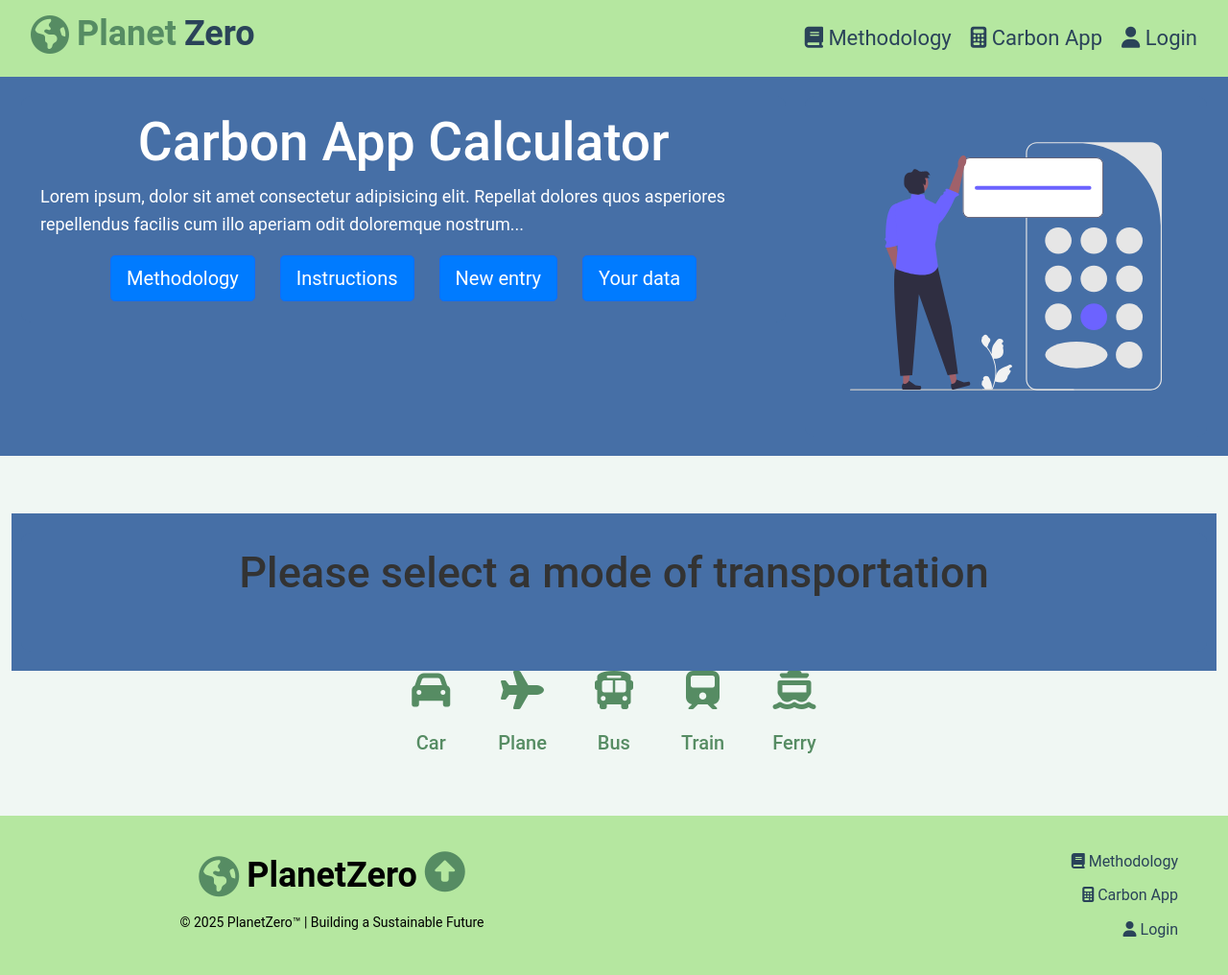
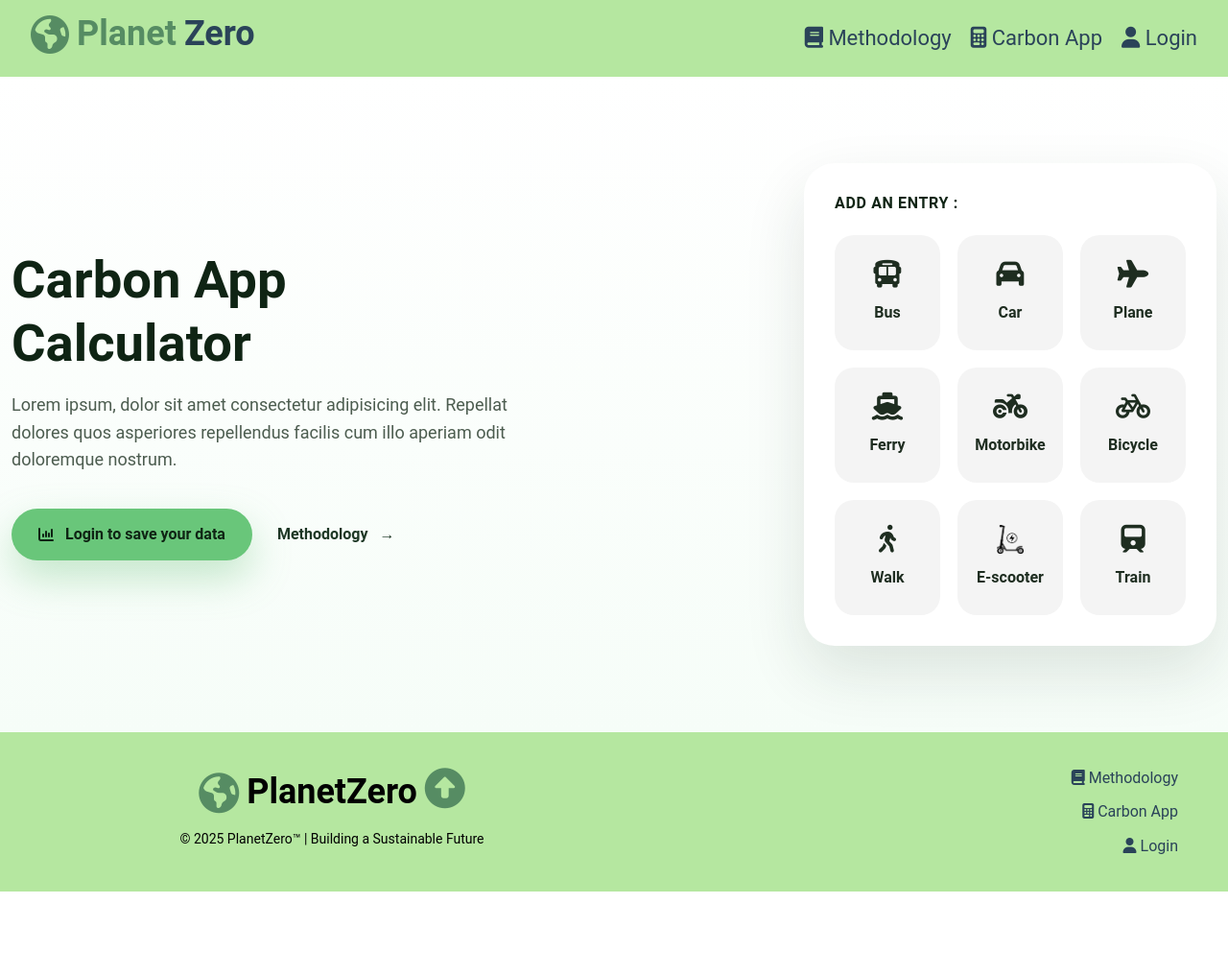
Before and after one commit to JosefLeininger03/carbon_app_2025, a Flask app: page /carbon_app in a window 1280 px wide. Shown: the whole page at 96% size. After the commit the page ends 929 px from the top, so only its background shows below. Run offline with Flask 2, Linux system fonts and the light colour scheme; some libraries are stand-ins or nearby versions.

Commit message:
22-10 changes, carbon app design

```diff
--- a/capp/carbon_app/routes.py
+++ b/capp/carbon_app/routes.py
@@ -10,6 +10,42 @@ def carbon_app_home():
 def new_entry():
     return render_template('carbon_app/new_entry.html', title='new_entry')
 
+@carbon_app.route('/carbon_app/new_entry/car')
+def new_entry_car():
+    return render_template('carbon_app/new_entry_car.html', title='new_entry_car')
+
+@carbon_app.route('/carbon_app/new_entry/plane')
+def new_entry_plane():
+    return render_template('carbon_app/new_entry_plane.html', title='new_entry_plane')
+
+@carbon_app.route('/carbon_app/new_entry/bus')
+def new_entry_bus():
+    return render_template('carbon_app/new_entry_bus.html', title='new_entry_bus')
+
+@carbon_app.route('/carbon_app/new_entry/train')
+def new_entry_train():
+    return render_template('carbon_app/new_entry_train.html', title='new_entry_train')
+
+@carbon_app.route('/carbon_app/new_entry/ferry')
+def new_entry_ferry():
+    return render_template('carbon_app/new_entry_ferry.html', title='new_entry_ferry')
+
+@carbon_app.route('/carbon_app/new_entry/motorbike')
+def new_entry_motorbike():
+    return render_template('carbon_app/new_entry_motorbike.html', title='new_entry_motorbike')
+
+@carbon_app.route('/carbon_app/new_entry/bicycle')
+def new_entry_bicycle():
+    return render_template('carbon_app/new_entry_bicycle.html', title='new_entry_bicycle')
+
+@carbon_app.route('/carbon_app/new_entry/walk')
+def new_entry_walk():
+    return render_template('carbon_app/new_entry_walk.html', title='new_entry_walk')
+
+@carbon_app.route('/carbon_app/new_entry/electric-scooter')
+def new_entry_electric_scooter():
+    return render_template('carbon_app/new_entry_electricscooter.html', title='new_entry_electricscooter')
+
 @carbon_app.route('/carbon_app/your_data')
 def your_data():
     return render_template('carbon_app/your_data.html', title='your_data')
--- a/capp/static/carbon_app.css
+++ b/capp/static/carbon_app.css
@@ -1,109 +1,211 @@
-/* Colors
-Carbon App, section 1 (header, background): #2a4359
-Carbon App, section 1 (header, boxes): #6da6a6
-Carbon App, section 2 (header, background): #466fa6
-Carbon App, section 2 (header, boxes): #8badd9
-*/
+/* Carbon App landing */
+.carbon-app-hero {
+  position: relative;
+  padding: 90px 0;
+  background: linear-gradient(180deg, #ffffff 0%, #f6fdf8 100%);
+  overflow: hidden;
+}
 
-/* Utilities  */
-p {
-  margin: 10px 0;
-  font-size: 18px;
-  text-align: left;
+.carbon-app-hero__inner {
+  position: relative;
+  z-index: 1;
+  display: flex;
+  align-items: center;
+  justify-content: space-between;
+  gap: 64px;
+  flex-wrap: wrap;
 }
-h4 {
-  font-size: 18px;
-  text-align: left;
-  font-weight: bold;
+
+.carbon-app-hero__copy {
+  max-width: 520px;
 }
-/* Section header */
-.section_header_carbon_app {
-  background-color:#466fa6;
+
+.carbon-app-hero__dot {
+  display: inline-block;
+  width: 14px;
+  height: 14px;
+  background: #69c67a;
+  border-radius: 50%;
+  margin-bottom: 30px;
 }
-.header_carbon_app {
+
+.carbon-app-hero__title {
+  font-size: clamp(2.5rem, 3vw + 1rem, 3.75rem);
+  font-weight: 700;
+  color: #0f2414;
+  margin-bottom: 18px;
+}
+
+.carbon-app-hero__subtitle {
+  font-size: 1.125rem;
+  line-height: 1.6;
+  color: #4c5c4f;
+  margin-bottom: 36px;
+}
+
+.carbon-app-hero__actions {
   display: flex;
-  align-items: start;
-  background: #466fa6;
+  align-items: center;
+  gap: 26px;
+  flex-wrap: wrap;
 }
-.header_carbon_app .box {
-  flex: 1;
-  background: #466fa6;
-  color: #fff;
-  border-radius: 10px;
-  margin: 20px 10px;
-  padding: 15px 20px;
-  text-align:center;
+
+.carbon-app-hero__cta {
+  display: inline-flex;
+  align-items: center;
+  gap: 12px;
+  font-weight: 600;
+  text-decoration: none;
+  transition: transform 0.2s ease, box-shadow 0.2s ease, background 0.2s ease,
+    color 0.2s ease;
+}
+
+.carbon-app-hero__cta--primary {
+  background: #69c67a;
+  color: #0f2414;
+  padding: 14px 28px;
+  border-radius: 999px;
+  box-shadow: 0 18px 40px rgba(97, 189, 115, 0.35);
+}
+
+.carbon-app-hero__cta--primary:hover {
+  transform: translateY(-3px);
+  box-shadow: 0 22px 46px rgba(97, 189, 115, 0.45);
+  background: #5ab86b;
+}
+
+.carbon-app-hero__cta--link {
+  color: #1d3725;
+}
+
+.carbon-app-hero__cta--link:hover {
+  color: #0f2414;
+  transform: translateX(4px);
+}
+
+.carbon-app-panel {
+  background: #ffffff;
+  border-radius: 32px;
+  padding: 32px;
+  box-shadow: 0 28px 64px rgba(27, 49, 31, 0.12);
+  width: 100%;
+  max-width: 430px;
+}
+
+.carbon-app-panel__title {
+  font-size: 1rem;
+  letter-spacing: 0.04em;
+  font-weight: 700;
+  text-transform: uppercase;
+  color: #0f2414;
+  margin-bottom: 24px;
+}
+
+.carbon-app-panel__grid {
+  display: grid;
+  grid-template-columns: repeat(3, minmax(0, 1fr));
+  gap: 18px;
+}
+
+.carbon-app-panel__tile {
+  display: flex;
+  flex-direction: column;
   align-items: center;
   justify-content: center;
-}
-.header_carbon_app .box:nth-of-type(1) {
-  flex-grow:2;
-}
-.header_carbon_app .box:nth-of-type(2) {
-  flex-grow:1;
-}
-.container_buttons_links_header_carbon_app {
-  display: flex;
-  justify-content: center;
-  align-items: center;
-  flex-wrap:wrap;
-}
-.container_buttons_links_header_carbon_app a:hover {
-  color: #466fa6;
-}
-.container_buttons_links_header_carbon_app btn {
-  width: 100px;
-  height: 100px;
-  background: #466fa6;
-  color: #fff;
-  display: flex;
-  justify-content:center;
-  align-items:center;
+  gap: 12px;
+  min-height: 120px;
+  background: #f4f4f4;
+  border-radius: 20px;
+  color: #1e2d20;
+  text-decoration: none;
+  font-weight: 600;
+  transition: transform 0.2s ease, box-shadow 0.2s ease, background 0.2s ease,
+    color 0.2s ease;
 }
 
-@media (max-width:768px) {
-  .header_carbon_app {
-    flex-direction: column;
+.carbon-app-panel__tile i {
+  font-size: 1.8rem;
 }
+
+.carbon-app-panel__icon_scooter {
+  width: 30px;
+  height: 30px;
+  object-fit: contain;
 }
-.section_transportation {
-    background-color: #f0f7f3;
-    padding: 60px 0;
+
+.carbon-app-panel__tile:hover {
+  background: #e7f7eb;
+  color: #13572b;
+  transform: translateY(-4px);
+  box-shadow: 0 18px 40px rgba(30, 77, 45, 0.18);
+}
+
+.carbon-app-panel-section {
+  padding: 120px 0;
+  background: linear-gradient(180deg, #ffffff 0%, #f6fdf8 100%);
+}
+
+.carbon-app-panel--standalone {
+  margin: 0 auto;
+  max-width: 620px;
   text-align: center;
 }
 
-.section_transportation h1 {
-    font-size: 45px;
-    color: #333;
-    margin-bottom: 40px;
+.carbon-app-panel__heading {
+  font-size: clamp(2rem, 2.5vw + 1rem, 2.6rem);
+  font-weight: 700;
+  color: #0f2414;
+  margin-bottom: 12px;
 }
 
-.transport-icons {
-    display: flex;
-    justify-content: center;
-    align-items: center;
-    flex-wrap: wrap;
-    gap: 50px;
+.carbon-app-panel__description {
+  font-size: 1.05rem;
+  color: #516050;
+  margin-bottom: 36px;
 }
 
-.transport-icons .icon {
-    display: flex;
-    flex-direction: column;
-    align-items: center;
-    gap: 15px;
-    font-size: 20px;
+@media (max-width: 992px) {
+  .carbon-app-hero__inner {
+    justify-content: center;
   }
 
-.transport-icons .icon i {
-    color: #568c63;
-    transition: transform 0.2s;
+  .carbon-app-panel {
+    max-width: 500px;
+  }
 }
 
-.transport-icons .icon i:hover {
-    transform: scale(1.2);
+@media (max-width: 768px) {
+  .carbon-app-hero {
+    padding: 70px 0;
   }
 
-.transport-icons .text-logo {
-    font-weight: 500;
-    color: #568c63;
+  .carbon-app-hero__inner {
+    flex-direction: column;
+    align-items: flex-start;
   }
+
+  .carbon-app-panel {
+    max-width: 100%;
+  }
+}
+
+@media (max-width: 576px) {
+  .carbon-app-hero__actions {
+    flex-direction: column;
+    align-items: stretch;
+  }
+
+  .carbon-app-hero__cta {
+    justify-content: center;
+  }
+
+  .carbon-app-panel__grid {
+    grid-template-columns: repeat(2, minmax(0, 1fr));
+  }
+}
+
+@media (max-width: 420px) {
+  .carbon-app-panel__grid {
+    grid-template-columns: repeat(1, minmax(0, 1fr));
+  }
+}
--- a/capp/templates/carbon_app/carbon_app.html
+++ b/capp/templates/carbon_app/carbon_app.html
@@ -1,83 +1,75 @@
 {% extends "layout.html" %}
 {% block content %}
 
-<!-- SECTION 1: Main header -->
-<section class="section_header_carbon_app">
-    <div class="container">
-        <div class="header_carbon_app">
+<section class="carbon-app-hero">
+  <div class="container carbon-app-hero__inner">
+    <div class="carbon-app-hero__copy">
+      <h1 class="carbon-app-hero__title">Carbon App Calculator</h1>
+      <p class="carbon-app-hero__subtitle">
+        Lorem ipsum, dolor sit amet consectetur adipisicing elit. Repellat dolores quos
+        asperiores repellendus facilis cum illo aperiam odit doloremque nostrum.
+      </p>
+      <div class="carbon-app-hero__actions">
+        {% if current_user.is_authenticated %}
+        <a class="carbon-app-hero__cta carbon-app-hero__cta--primary" href="{{ url_for('carbon_app.your_data') }}">
+          <i class="fa-solid fa-chart-column"></i>
+          See your data
+        </a>
+        {% else %}
+        <a class="carbon-app-hero__cta carbon-app-hero__cta--primary" href="{{ url_for('users.login') }}">
+          <i class="fa-solid fa-chart-column"></i>
+          Login to save your data
+        </a>
+        {% endif %}
+        <a class="carbon-app-hero__cta carbon-app-hero__cta--link" href="{{ url_for('methodology.methodology_home') }}">
+          Methodology
+          <span aria-hidden="true">&rarr;</span>
+        </a>
+      </div>
+    </div>
 
-            <div class="box">
-                <h1 style="font-size:55px;">
-                    <span class="text-logo">Carbon App Calculator</span>
-                </h1>
-                <p style="text-align:left;">
-                    Lorem ipsum, dolor sit amet consectetur adipisicing elit. Repellat dolores quos asperiores repellendus facilis cum illo aperiam odit doloremque nostrum...
-                </p>
-
-                <!-- Buttons -->
-                <div class="container_buttons_links_header_carbon_app">
-                    <div class="btn">
-                        <a href="{{url_for('methodology.methodology_home')}}" class="btn btn-primary btn-lg mr-2" style="background-color:#007bff;">Methodology</a>
-                    </div>
-                    <div class="btn">
-                        <a href="#" class="btn btn-primary btn-lg mr-2" style="background-color:#007bff;" data-toggle="modal" data-target="#carbon_app_instructions">Instructions</a>
-                    </div>
-                    <div class="btn">
-                        <a href="{{url_for('carbon_app.new_entry')}}" class="btn btn-primary btn-lg mr-2" style="background-color:#007bff;">New entry</a>
-                    </div>
-                    <div class="btn">
-                        <a href="{{url_for('carbon_app.your_data')}}" class="btn btn-primary btn-lg mr-2" style="background-color:#007bff;">Your data</a>
-                    </div>
-                </div>
-            </div>
-
-            <div class="box">
-                <img
-                    src="{{url_for('static', filename='icons/calculator.svg')}}"
-                    width="325"
-                    height="325"
-                    alt=""/>
-            </div>
-        </div>
+    <div class="carbon-app-panel">
+      <h3 class="carbon-app-panel__title">Add an entry :</h3>
+      <div class="carbon-app-panel__grid">
+        <a class="carbon-app-panel__tile" href="{{ url_for('carbon_app.new_entry_bus') }}">
+          <i class="fa-solid fa-bus"></i>
+          <span>Bus</span>
+        </a>
+        <a class="carbon-app-panel__tile" href="{{ url_for('carbon_app.new_entry_car') }}">
+          <i class="fa-solid fa-car"></i>
+          <span>Car</span>
+        </a>
+        <a class="carbon-app-panel__tile" href="{{ url_for('carbon_app.new_entry_plane') }}">
+          <i class="fa-solid fa-plane"></i>
+          <span>Plane</span>
+        </a>
+        <a class="carbon-app-panel__tile" href="{{ url_for('carbon_app.new_entry_ferry') }}">
+          <i class="fa-solid fa-ship"></i>
+          <span>Ferry</span>
+        </a>
+        <a class="carbon-app-panel__tile" href="{{ url_for('carbon_app.new_entry_motorbike') }}">
+          <i class="fa-solid fa-motorcycle"></i>
+          <span>Motorbike</span>
+        </a>
+        <a class="carbon-app-panel__tile" href="{{ url_for('carbon_app.new_entry_bicycle') }}">
+          <i class="fa-solid fa-bicycle"></i>
+          <span>Bicycle</span>
+        </a>
+        <a class="carbon-app-panel__tile" href="{{ url_for('carbon_app.new_entry_walk') }}">
+          <i class="fa-solid fa-person-walking"></i>
+          <span>Walk</span>
+        </a>
+        <a class="carbon-app-panel__tile" href="{{ url_for('carbon_app.new_entry_electric_scooter') }}">
+          <img src="{{ url_for('static', filename='icons/electric_scooter2.jpg') }}" alt="" aria-hidden="true" class="carbon-app-panel__icon_scooter">
+          <span>E-scooter</span>
+        </a>
+        <a class="carbon-app-panel__tile" href="{{ url_for('carbon_app.new_entry_train') }}">
+          <i class="fa-solid fa-train"></i>
+          <span>Train</span>
+        </a>
+      </div>
     </div>
-</section>
-
-
-<!-- SECTION 2: Transportation selection -->
-<section class="section_transportation">
-    <div class="container">
-        <div class="header_carbon_app">
-            <div class="box">
-                <h1 style="font-size:45px;">
-                    <span class="text-logo">Please select a mode of transportation</span>
-                </h1>
-            </div>
-        </div>
-
-        <!-- ICONS -->
-        <div class="transport-icons">
-            <div class="icon">
-                <a href="{{url_for('carbon_app.new_entry')}}"><i class="fa-solid fa-car fa-2x"></i></a>
-                <span class="text-logo">Car</span>
-            </div>
-            <div class="icon">
-                <a href="{{url_for('carbon_app.new_entry')}}"><i class="fa-solid fa-plane fa-2x"></i></a>
-                <span class="text-logo">Plane</span>
-            </div>
-            <div class="icon">
-                <a href="{{url_for('carbon_app.new_entry')}}"><i class="fa-solid fa-bus fa-2x"></i></a>
-                <span class="text-logo">Bus</span>
-            </div>
-            <div class="icon">
-                <a href="{{url_for('carbon_app.new_entry')}}"><i class="fa-solid fa-train fa-2x"></i></a>
-                <span class="text-logo">Train</span>
-            </div>
-            <div class="icon">
-                <a href="{{url_for('carbon_app.new_entry')}}"><i class="fa-solid fa-ferry fa-2x"></i></a>
-                <span class="text-logo">Ferry</span>
-            </div>
-        </div>
-    </div>
+  </div>
 </section>
 
 {% endblock content %}
--- a/capp/templates/home.html
+++ b/capp/templates/home.html
@@ -26,7 +26,11 @@
 
       <div class="container_buttons_links_header_home">
         <div class="btn">
-          <a href="{{url_for('users.login')}}" class="btn btn-primary btn-lg mr-2" style="background-color:#02460c; border-color: #02460c;">Let's get started</a>
+          {% if current_user.is_authenticated %}
+          <a href="{{ url_for('carbon_app.carbon_app_home') }}" class="btn btn-primary btn-lg mr-2" style="background-color:#02460c; border-color: #02460c;">Let's get started</a>
+          {% else %}
+          <a href="{{ url_for('users.login') }}" class="btn btn-primary btn-lg mr-2" style="background-color:#02460c; border-color: #02460c;">Let's get started</a>
+          {% endif %}
         </div>
       </div>
     </div>
--- a/capp/templates/layout.html
+++ b/capp/templates/layout.html
@@ -97,11 +97,19 @@
                   <i class="fa-solid fa-calculator"></i> Carbon App
                 </a>
               </li>
+              {% if current_user.is_authenticated %}
+              <li>
+                <a href="{{ url_for('users.logout') }}">
+                  <i class="fa-solid fa-right-from-bracket"></i> Logout
+                </a>
+              </li>
+              {% else %}
               <li>
                 <a href="{{ url_for('users.login') }}">
                   <i class="fa-solid fa-user"></i> Login
                 </a>
               </li>
+              {% endif %}
             </ul>
           </nav>
         </div>
@@ -138,11 +146,19 @@
             <i class="fa-solid fa-calculator"></i> Carbon App
           </a>
         </li>
+        {% if current_user.is_authenticated %}
+        <li>
+          <a href="{{ url_for('users.logout') }}">
+            <i class="fa-solid fa-right-from-bracket"></i> Logout
+          </a>
+        </li>
+        {% else %}
         <li>
           <a href="{{ url_for('users.login') }}">
             <i class="fa-solid fa-user"></i> Login
           </a>
         </li>
+        {% endif %}
       </ul>
 
     </div>
```
Also changed, not shown: capp/templates/carbon_app/new_entry.html (+41 -6 lines), capp/templates/carbon_app/new_entry_bicycle.html (added, +10 -0 lines), capp/templates/carbon_app/new_entry_bus.html (added, +14 -0 lines), capp/templates/carbon_app/new_entry_car.html (added, +14 -0 lines), capp/templates/carbon_app/new_entry_electricscooter.html (added, +14 -0 lines), capp/templates/carbon_app/new_entry_ferry.html (added, +14 -0 lines), capp/templates/carbon_app/new_entry_motorbike.html (added, +14 -0 lines), capp/templates/carbon_app/new_entry_plane.html (added, +14 -0 lines), capp/templates/carbon_app/new_entry_train.html (added, +14 -0 lines), capp/templates/carbon_app/new_entry_walk.html (added, +14 -0 lines), capp/static/icons/electric_scooter1.svg (added), capp/static/icons/electric_scooter2.jpg (added). Lines whose indentation alone changed are shown as unchanged.
